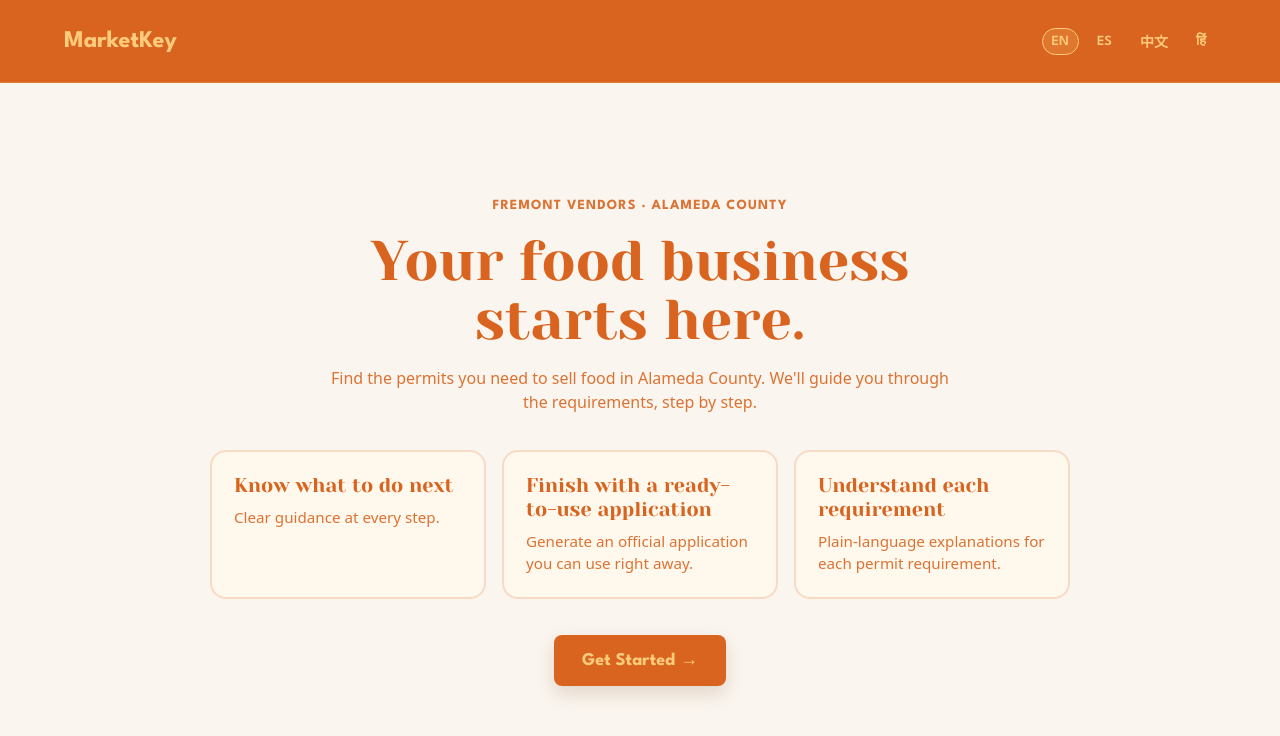
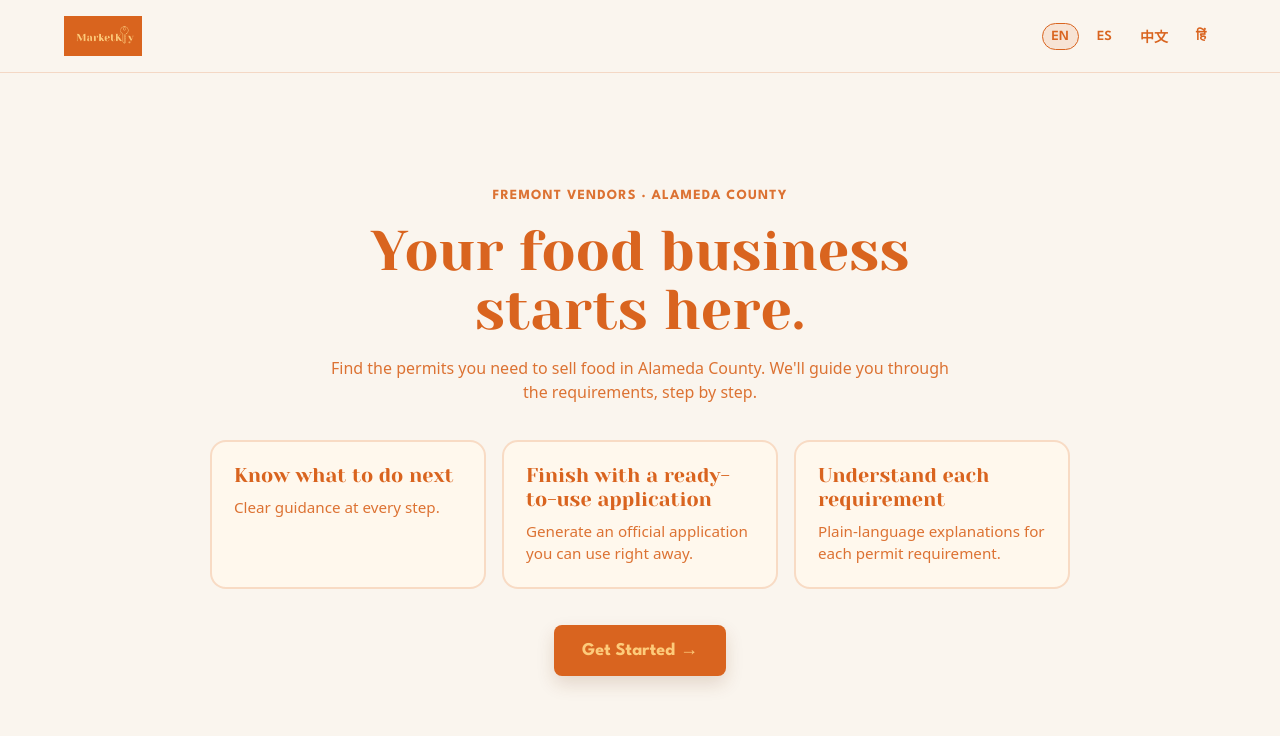
Before and after one commit to aksharabharath/MarketKey, a website: page main code/index.html in a window 1280 px wide. Drawn offline with nearby package versions, Linux system fonts and the light colour scheme.

Commit message:
Refactor header and include logo in index.html
Updated header structure and added logo image.

```diff
--- a/main code/index.html
+++ b/main code/index.html
@@ -15,8 +15,10 @@
 
 <body class="bg-[#faf5ee] text-[#d9641f] font-sans min-h-screen m-0 overflow-x-hidden max-w-[100vw]">
 
-    <header class="flex justify-between items-center py-6 px-[5%] bg-[#d9641f] text-[#fdcb7b] border-b border-[#fdcb7b]/25">
-        <a class="text-2xl font-bold font-['League_Spartan'] no-underline text-inherit" href="index.html">MarketKey</a>
+    <header class="site-header">
+        <a class="brand-link" href="index.html">
+            <img src="assets/logo.png" alt="MarketKey Logo" class="brand-logo">
+        </a>
         <div class="flex items-center gap-3" id="headerControls" style="display: none;">
             <button type="button" class="bg-transparent border-none text-[#fdcb7b] font-['League_Spartan'] text-base cursor-pointer opacity-80 hover:opacity-100 hover:underline" id="startOverBtn">Start over</button>
             <div class="flex gap-2 font-['League_Spartan'] text-sm lang-switcher">
```
